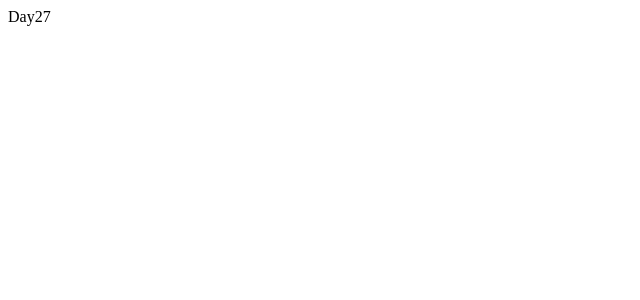
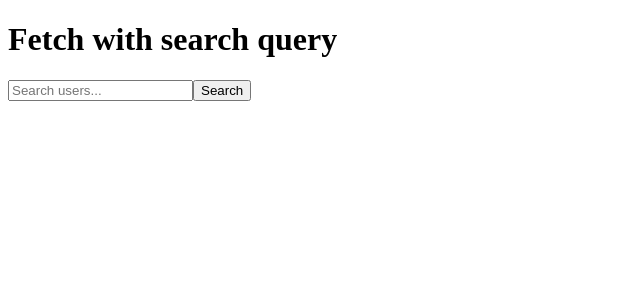
Before and after one commit to Onib-H/100-days-of-react, a React (Vite) app: page / in a window 1280 px wide. Shown: the top 300 px of the page, without its empty margins (0-640 px from the left). Built offline with nearby package versions, Linux system fonts and the light colour scheme.

Commit message:
Day27 complete

```diff
--- a/src/components/day27.jsx
+++ b/src/components/day27.jsx
@@ -1,7 +1,69 @@
-import React from "react";
+import { useState, useEffect, useMemo } from "react";
 
 function Day27() {
-  return <div>Day27</div>;
+  const JSONPlaceholderApi = "https://jsonplaceholder.typicode.com/users";
+  const [users, setUsers] = useState([]);
+  const [searchInput, setSearchInput] = useState("");
+  const [error, setError] = useState("");
+  const [loading, setLoading] = useState(false);
+
+  const fetchUsers = async (e) => {
+    e.preventDefault();
+
+    const trimmedInput = searchInput.trim();
+    if (!trimmedInput) {
+      setUsers([]);
+      setError("Please enter a name to search.");
+      return;
+    }
+    setLoading(true);
+    setError("");
+    setUsers([]);
+    try {
+      const res = await fetch(JSONPlaceholderApi);
+      if (!res.ok) throw new Error("Failed to fetch users");
+      const data = await res.json();
+
+      const filteredUsers = data.filter((d) =>
+        d.name.toLowerCase().includes(searchInput.toLowerCase())
+      );
+
+      setUsers(filteredUsers);
+
+      if (filteredUsers.length === 0) {
+        setError("No users found.");
+      }
+    } catch (err) {
+      setError(err.message);
+    } finally {
+      setLoading(false);
+    }
+  };
+
+  return (
+    <>
+      <h1> Fetch with search query</h1>
+      <form onSubmit={fetchUsers}>
+        <input
+          type="text"
+          placeholder="Search users..."
+          value={searchInput}
+          onChange={(e) => setSearchInput(e.target.value)}
+        />
+        <button type="submit">{loading ? "Searching..." : "Search"}</button>
+      </form>
+      {error && <p style={{ color: "red" }}>{error}</p>}
+      {!loading && users.length > 0 && (
+        <ul>
+          {users.map((user) => (
+            <li key={user.id}>
+              {user.name} - {user.email}
+            </li>
+          ))}
+        </ul>
+      )}
+    </>
+  );
 }
 
 export default Day27;
```
Also changed, not shown: 1 other file (tests, documents, lock files or other folders).
